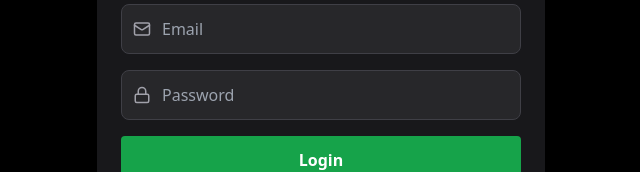
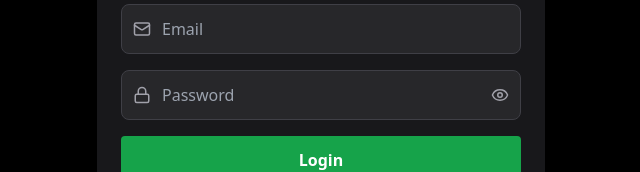
Before and after one commit to MyStack001/pipsoul-dashboard, a Next.js app: page /login in a window 1280 px wide. Shown: the part 312-484 px from the top of the page, without its empty margins (319-959 px from the left). Built offline with nearby package versions, Linux system fonts and the light colour scheme.

Commit message:
added eye icon for the password fields

```diff
--- a/src/app/login/page.tsx
+++ b/src/app/login/page.tsx
@@ -4,13 +4,14 @@ import { useState } from "react";
 import { supabase } from "@/lib/supabase";
 import { useRouter } from "next/navigation";
 import Link from "next/link";
-import { Mail, Lock } from "lucide-react";
+import { Mail, Lock, Eye, EyeOff } from "lucide-react";
 
 export default function LoginPage() {
   const router = useRouter();
 
   const [email, setEmail] = useState("");
   const [password, setPassword] = useState("");
+  const [showPassword, setShowPassword] = useState(false);
   const [loading, setLoading] = useState(false);
   const [error, setError] = useState("");
 
@@ -63,7 +64,7 @@ export default function LoginPage() {
   />
 </div>
 
-        <div className="relative">
+       <div className="relative">
   <Lock
     size={18}
     className="absolute left-3 top-1/2 -translate-y-1/2 text-zinc-400"
@@ -72,16 +73,33 @@ export default function LoginPage() {
   <input
     className="
       w-full rounded-lg bg-zinc-800
-      py-3 pl-10 pr-3
+      py-3 pl-10 pr-10
       outline-none
       border border-zinc-700
       focus:border-cyan-500
     "
-    type="password"
+    type={showPassword ? "text" : "password"}
     placeholder="Password"
     value={password}
     onChange={(e) => setPassword(e.target.value)}
   />
+
+  <button
+    type="button"
+    onClick={() => setShowPassword(!showPassword)}
+    className="
+      absolute right-3 top-1/2
+      -translate-y-1/2
+      text-zinc-400
+      hover:text-white
+    "
+  >
+    {showPassword ? (
+      <EyeOff size={18} />
+    ) : (
+      <Eye size={18} />
+    )}
+  </button>
 </div>
 
         {error && <p className="text-red-500 text-sm">{error}</p>}
--- a/src/app/signup/page.tsx
+++ b/src/app/signup/page.tsx
@@ -4,13 +4,14 @@ import { useState } from "react";
 import { supabase } from "@/lib/supabase";
 import { useRouter } from "next/navigation";
 import Link from "next/link";
-import { Mail, Lock } from "lucide-react";
+import { Mail, Lock, Eye, EyeOff } from "lucide-react";
 
 export default function SignupPage() {
   const router = useRouter();
 
   const [email, setEmail] = useState("");
   const [password, setPassword] = useState("");
+  const [showPassword, setShowPassword] = useState(false);
   const [loading, setLoading] = useState(false);
   const [error, setError] = useState("");
 
@@ -72,17 +73,37 @@ export default function SignupPage() {
   <input
     className="
       w-full rounded-lg bg-zinc-800
-      py-3 pl-10 pr-3
+      py-3 pl-10 pr-10
       outline-none
       border border-zinc-700
       focus:border-cyan-500
     "
-    type="password"
+    type={showPassword ? "text" : "password"}
     placeholder="Password"
     value={password}
     onChange={(e) => setPassword(e.target.value)}
   />
+
+  <button
+    type="button"
+    onClick={() => setShowPassword(!showPassword)}
+    className="
+      absolute right-3 top-1/2
+      -translate-y-1/2
+      text-zinc-400
+      hover:text-white
+    "
+  >
+    {showPassword ? (
+      <EyeOff size={18} />
+    ) : (
+      <Eye size={18} />
+    )}
+  </button>
 </div>
+
+
+
         {error && <p className="text-red-500 text-sm">{error}</p>}
 
         <button
```
